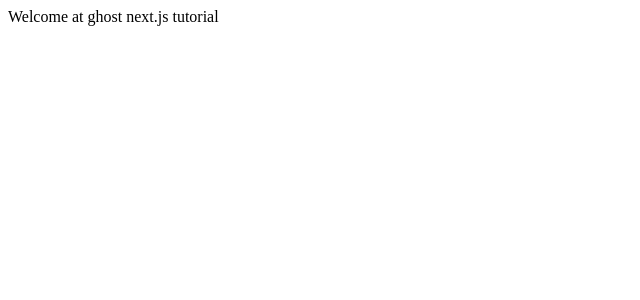
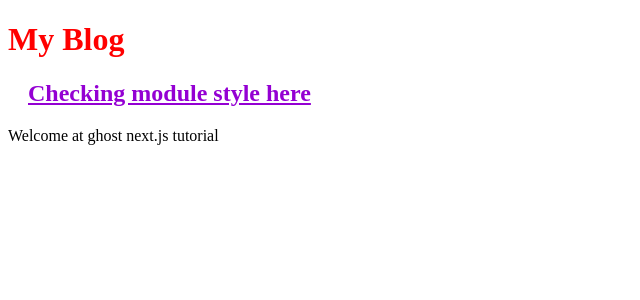
Before and after one commit to GitHubFilipe/nextjs-ghost-tutorial, a Next.js app: page / in a window 1280 px wide. Shown: the top 300 px of the page, without its empty margins (0-640 px from the left). Built offline with nearby package versions, Linux system fonts and the light colour scheme.

Commit message:
Added global and component level styles

```diff
--- /dev/null
+++ b/pages/_app.js
@@ -0,0 +1,7 @@
+import '../styles/globalstyles.css'
+
+function MyApp({ Component, pageProps }) {
+  return <Component {...pageProps} />
+}
+
+export default MyApp
--- a/pages/index.js
+++ b/pages/index.js
@@ -1,5 +1,13 @@
+import styles from '../styles/Home.module.css'
+
 function Home() {
-  return <div>Welcome at ghost next.js tutorial</div>
+  return (
+    <>
+      <h1>My Blog</h1>
+      <h2 className={styles.caption}>Checking module style here</h2>
+      <div>Welcome at ghost next.js tutorial</div>
+    </>
+  )
 }
 
 export default Home
--- /dev/null
+++ b/styles/Home.module.css
@@ -0,0 +1,7 @@
+/* file: /styles/Home.module.css */
+
+h2.caption {
+  color: darkviolet;
+  margin-left: 20px;
+  text-decoration: underline;
+}
--- /dev/null
+++ b/styles/globalstyles.css
@@ -0,0 +1,3 @@
+h1 {
+  color: red;
+}
```
